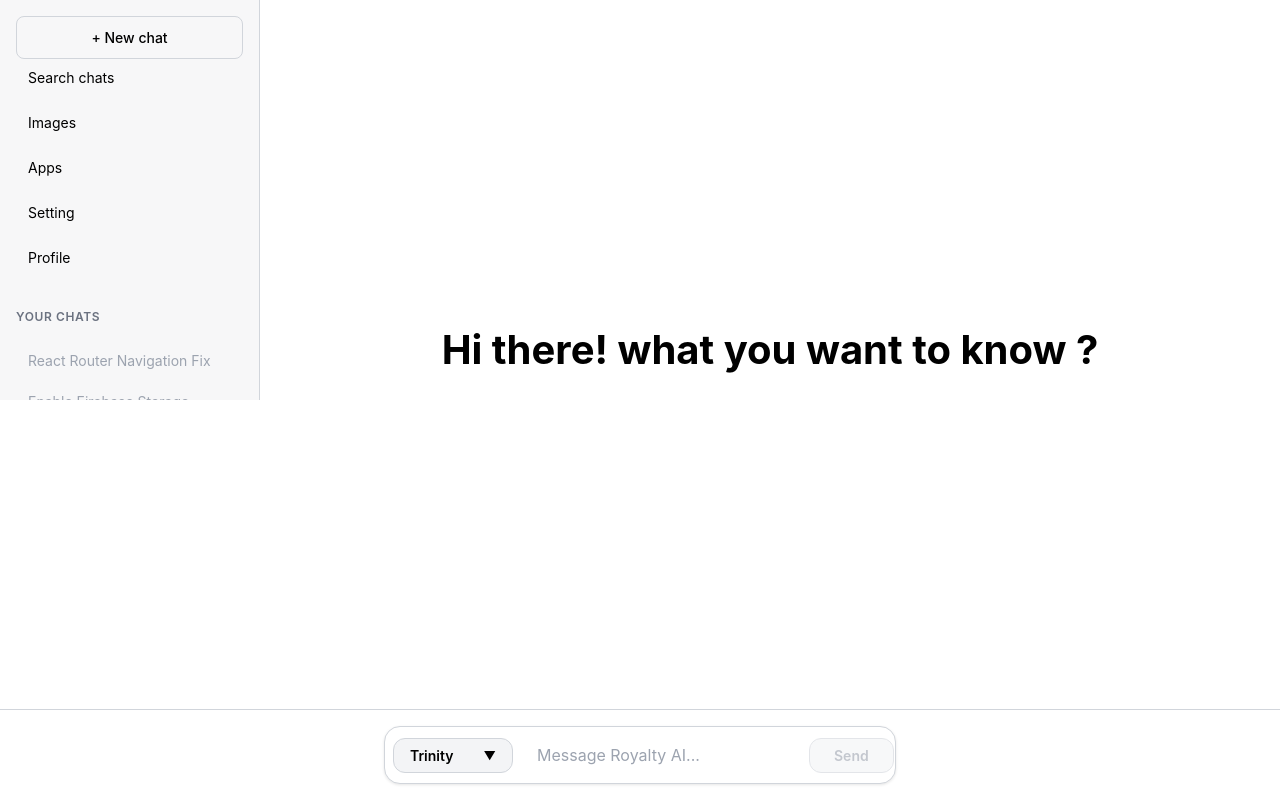
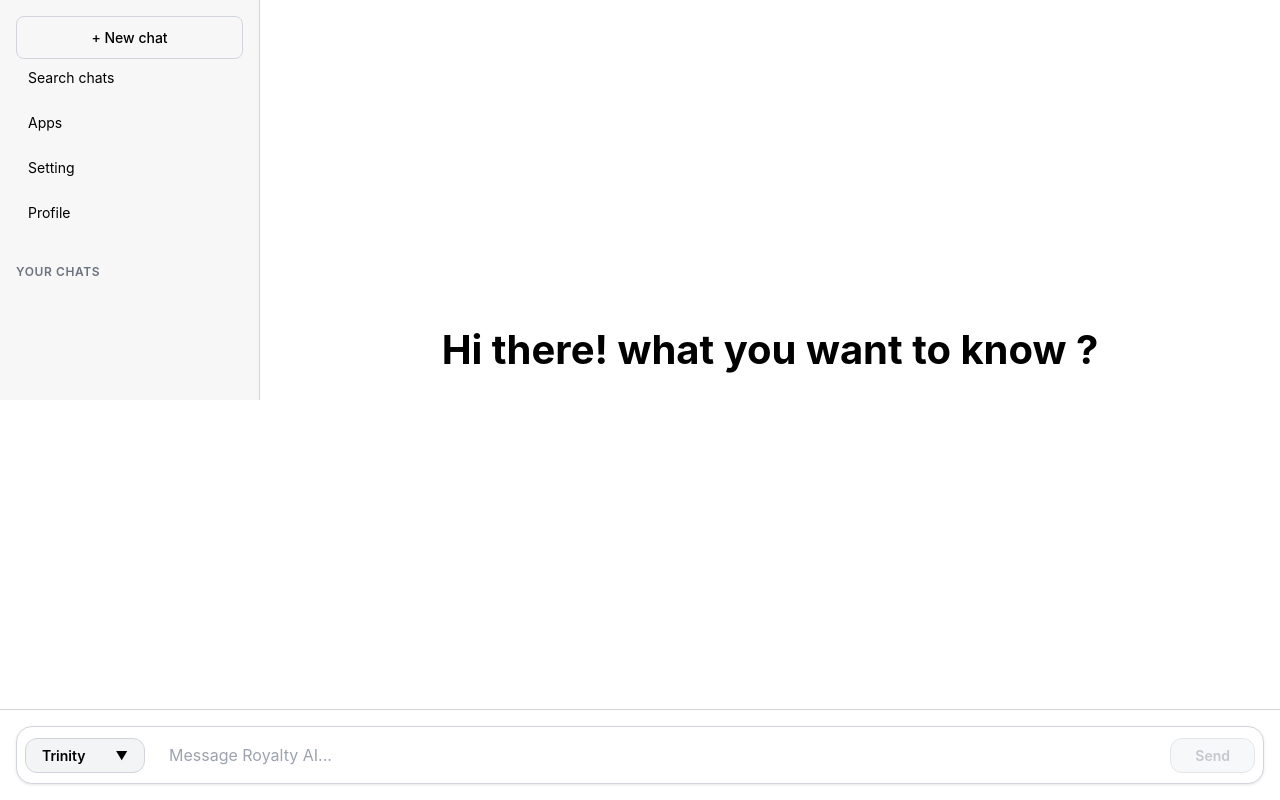
Before and after one commit to juniorSarh/RoyaltyAI, a React (Vite) app in the folder Frontend/: page /home in a window 1280 px wide. Built offline with nearby package versions, Linux system fonts and the light colour scheme.

Commit message:
updated the websearch services to include the metadata

```diff
--- a/Frontend/src/pages/home.tsx
+++ b/Frontend/src/pages/home.tsx
@@ -27,7 +27,7 @@ const Sidebar: React.FC<SidebarProps> = ({ chats, onNewChat, isOpen = false, onC
         <nav className="sidebar-nav">
           <ul>
             <li><a href="#">Search chats</a></li>
-            <li><a href="#">Images</a></li>
+            {/* <li><a href="#">Images</a></li> */}
             <li><a href="#">Apps</a></li>
             <li><a href="#">Setting</a></li>
             <li><a href="#">Profile</a></li>
@@ -52,7 +52,7 @@ const Home: React.FC = () => {
   const { messages, streaming, model } = useSelector((state: any) => state.chat);
   const [input, setInput] = useState<string>("");
   const [sidebarOpen, setSidebarOpen] = useState<boolean>(window.innerWidth > 768);
-  const [testResponse, setTestResponse] = useState<string>("");
+  //const [testResponse, setTestResponse] = useState<string>("");
   const [dropdownOpen, setDropdownOpen] = useState<boolean>(false);
   const messagesEndRef = useRef<HTMLDivElement>(null);
 
@@ -90,16 +90,7 @@ const Home: React.FC = () => {
   }, [dropdownOpen]);
 
   const dummyChats = [
-    "React Router Navigation Fix",
-    "Enable Firebase Storage",
-    "Caricature Request for Job",
-    "Firebase Expo Connection Issue",
-    "CV Update Full Stack Dev",
-    "Motivational Letter IT Graduate",
-    "React Native Restaurant App",
-    "Code Review and Fixes",
-    "User Emails by Age",
-    "Audio Recording App CRUD",
+   ""
   ];
 
   const models: { key: ModelType; name: string }[] = [
--- a/Frontend/src/styles/home.css
+++ b/Frontend/src/styles/home.css
@@ -190,7 +190,7 @@
   flex: 1;
   display: flex;
   flex-direction: column;
-  max-width: 56rem;
+  max-width: 90rem;
   margin: 0 auto;
   width: 100%;
   height: 100vh;
@@ -218,7 +218,7 @@
 /* Chat Messages Area */
 .chat-messages-container {
   flex: 1;
-  max-width: 56rem;
+  max-width: 90rem;
   margin: 0 auto;
   padding: 1rem;
   overflow-y: auto;
@@ -245,7 +245,7 @@
 }
 
 .message-bubble {
-  max-width: 20rem;
+  max-width: 40rem;
   padding: 0.75rem 1rem;
   border-radius: 1rem;
   word-wrap: break-word;
@@ -253,7 +253,13 @@
 
 @media (min-width: 768px) {
   .message-bubble {
-    max-width: 28rem;
+    max-width: 50rem;
+  }
+}
+
+@media (min-width: 1200px) {
+  .message-bubble {
+    max-width: 60rem;
   }
 }
 
@@ -295,7 +301,7 @@
 }
 
 .input-wrapper {
-  max-width: 32rem;
+  max-width: 90rem;
   margin: 0 auto;
 }
 
@@ -498,7 +504,7 @@
   }
 
   .message-bubble {
-    max-width: 24rem;
+    max-width: 40rem;
   }
 }
 
```
Also changed, not shown: 1 other file (tests, documents, lock files or other folders).
